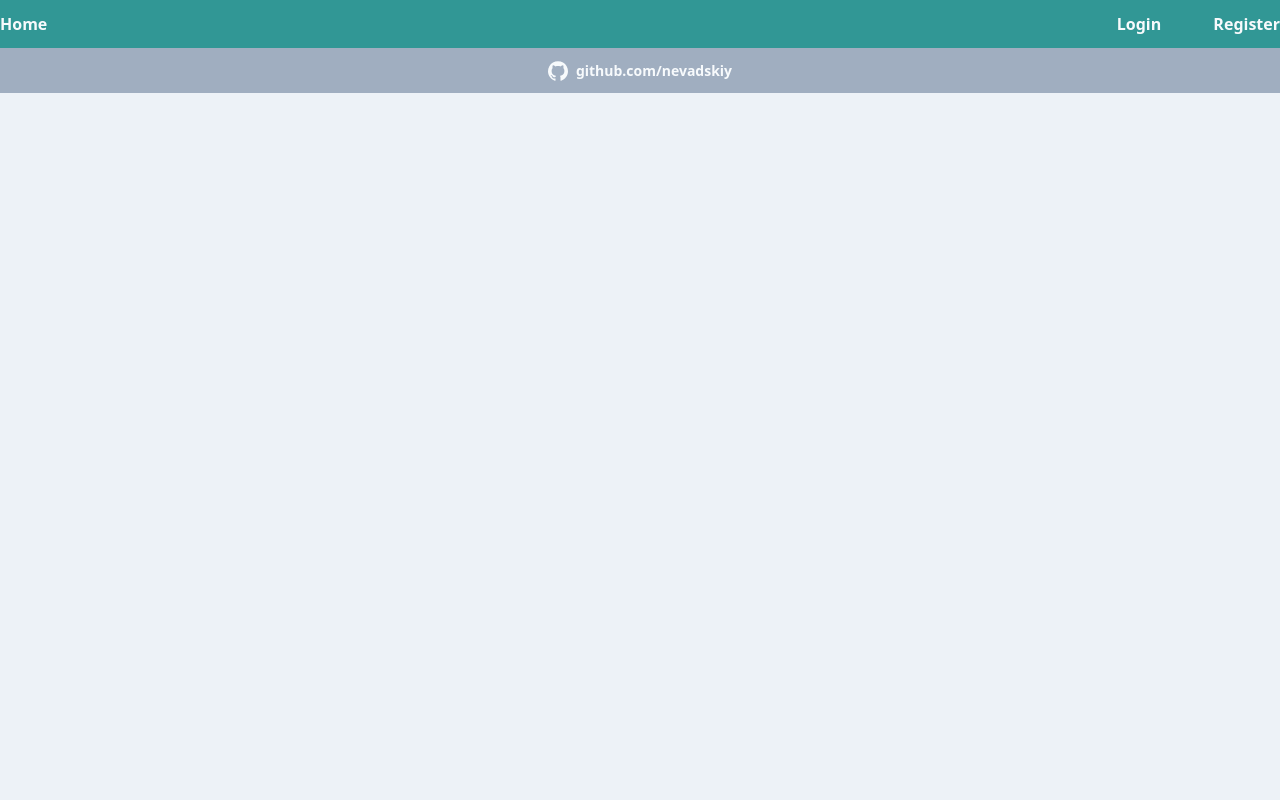
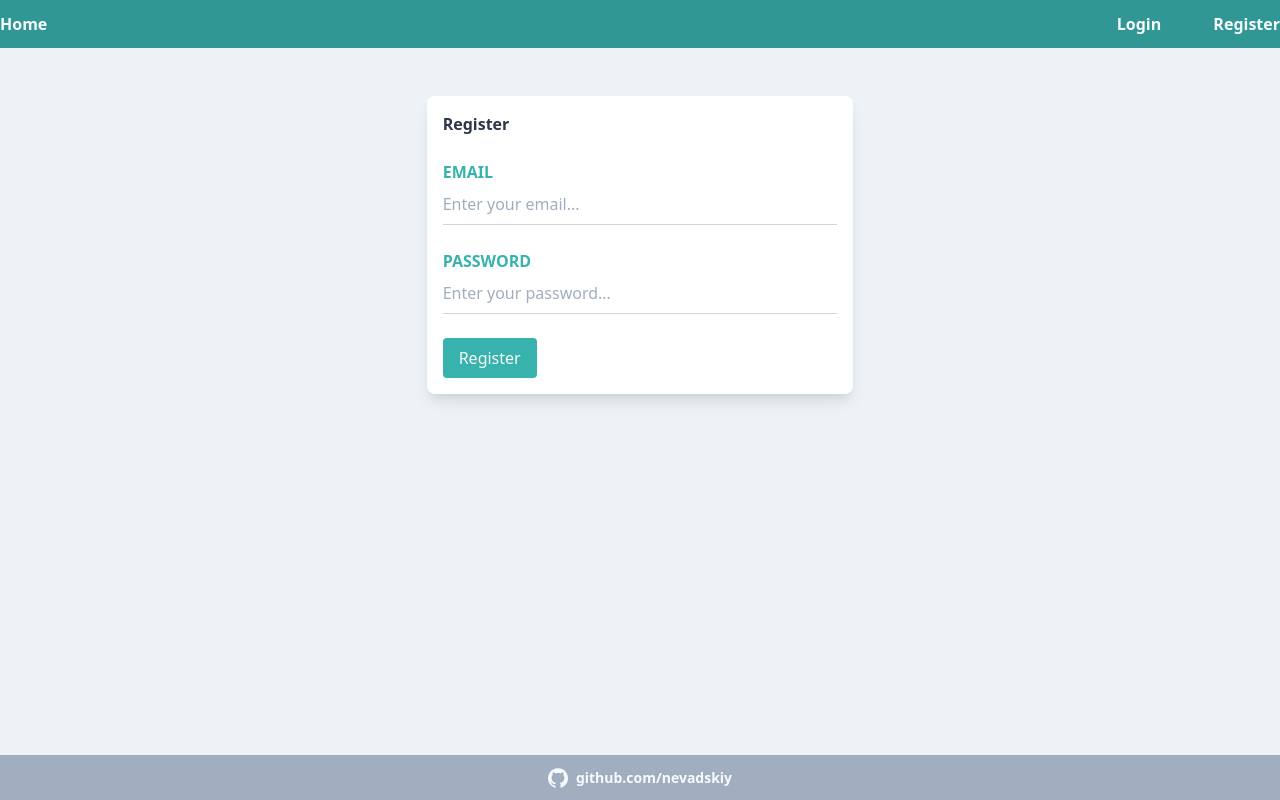
Before and after one commit to xalaida/laravel-nuxt-docker-auth, a Nuxt app in the folder client/: page /register in a window 1280 px wide. Built offline with nearby package versions, Linux system fonts and the light colour scheme; no server answers.

Commit message:
Feature register page

```diff
--- /dev/null
+++ b/client/pages/register.vue
@@ -0,0 +1,76 @@
+<template>
+  <div class="container mx-auto">
+    <div class="mt-12 flex justify-center">
+      <div class="w-1/3">
+        <form class="bg-white rounded-lg shadow-lg p-4" @input="form.errors.clear($event.target.id)" @submit.prevent="submit">
+          <h1 class="font-bold text-gray-800">
+            Register
+          </h1>
+
+          <AppInput
+            id="email"
+            v-model="form.email"
+            label="Email"
+            class="mt-6"
+            placeholder="Enter your email..."
+            :errors="form.errors.get('email')"
+          />
+
+          <AppInput
+            id="password"
+            v-model="form.password"
+            type="password"
+            label="Password"
+            class="mt-6"
+            placeholder="Enter your password..."
+            :errors="form.errors.get('password')"
+          />
+
+          <AppButton
+            type="submit"
+            class="mt-6"
+          >
+            Register
+          </AppButton>
+        </form>
+      </div>
+    </div>
+  </div>
+</template>
+
+<script>
+import AppInput from '~/components/AppInput.vue'
+import AppButton from '~/components/AppButton.vue'
+import Form from '~/support/form/Form'
+
+export default {
+  middleware: ['auth'],
+
+  auth: 'guest',
+
+  components: {
+    AppInput,
+    AppButton
+  },
+
+  data () {
+    return {
+      form: new Form({
+        email: '',
+        password: ''
+      })
+    }
+  },
+
+  methods: {
+    async submit () {
+      try {
+        await this.form.submitUsing((data) => {
+          return this.$store.dispatch('auth/register', data)
+        })
+      } catch (e) {
+      }
+    }
+  }
+}
+</script>
```
